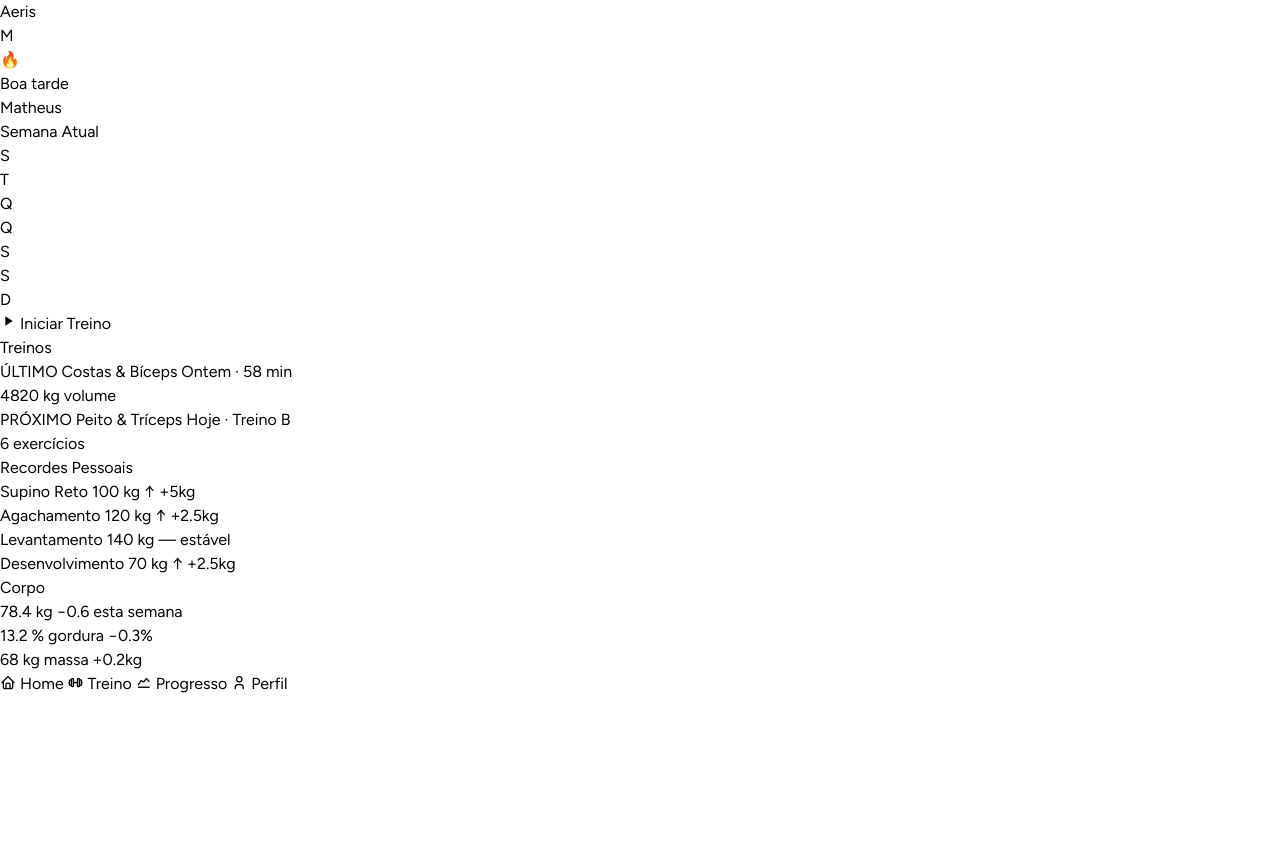
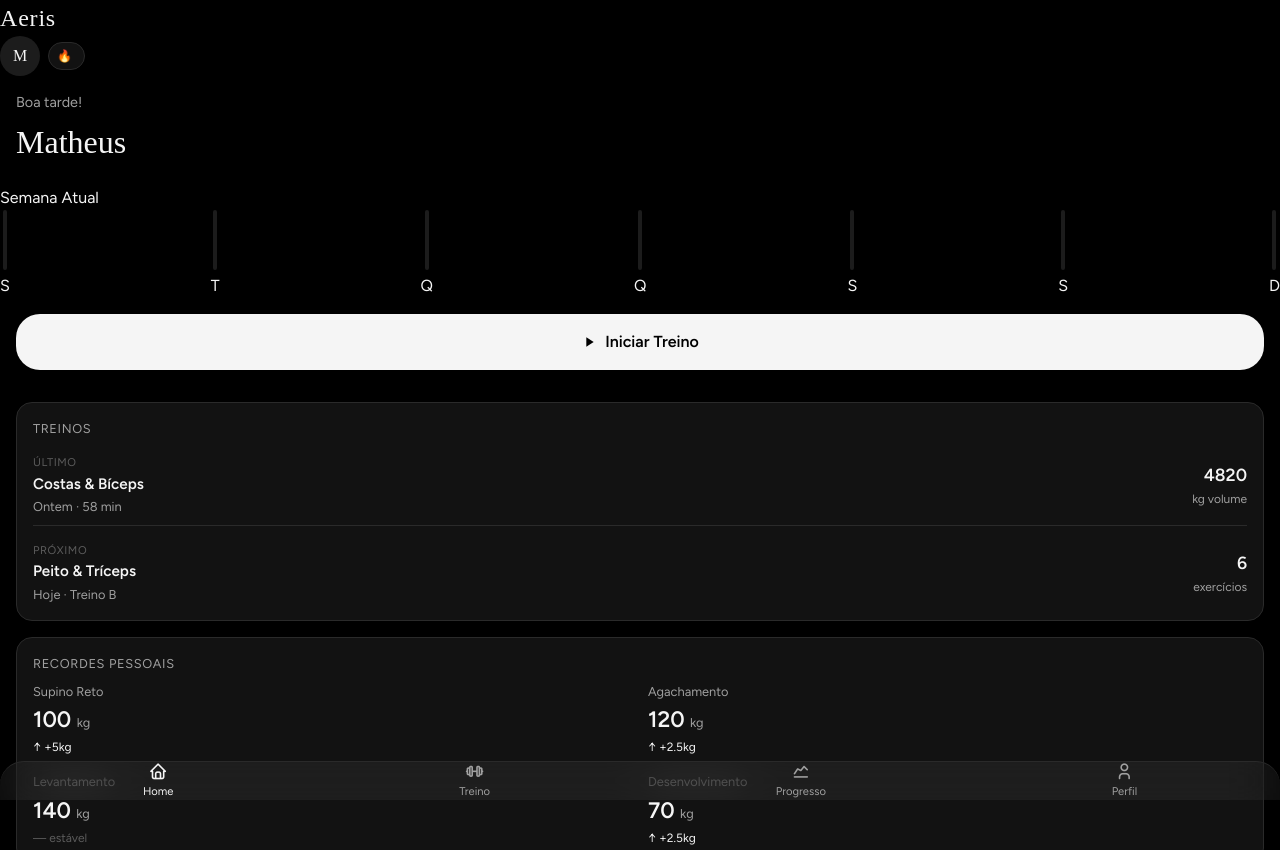
Before and after one commit to nerdwz/aeris, a plain HTML site: page index.html in a window 1280 px wide. Shown: the top 850 px of the page. Before the commit the page ends 800 px from the top, so only its background shows below. Drawn offline with Linux system fonts and the light colour scheme; a web font is replaced by a local one.

Commit message:
feat: add home.css with dark theme and glass nav

```diff
--- a/assets/css/home.css
+++ b/assets/css/home.css
@@ -0,0 +1,290 @@
+body {
+  background-color: var(--bg);
+  color: var(--text-primary);
+  padding-bottom: 70px;
+}
+
+.header {
+  display: flex;
+  justify-content: space-between;
+  align-items: center;
+  padding: var(--space-md);
+}
+
+.header {
+  display: flex;
+  justify-content: space-between;
+  align-items: center;
+  padding: var(--space-md);
+}
+
+.logo {
+  font-family: var(--font-display);
+  font-size: 1.5rem;
+  letter-spacing: 0.05rem;
+}
+
+.profile {
+  display: flex;
+  align-items: center;
+  gap: var(--space-sm);
+}
+
+.avatar {
+  width: 40px;
+  height: 40px;
+  border-radius: 50%;
+  background-color: var(--surface-2);
+  display: flex;
+  align-items: center;
+  justify-content: center;
+  font-family: var(--font-display);
+  font-size: 1rem;
+}
+
+.streak-badge {
+  display: flex;
+  align-items: center;
+  gap: var(--space-xs);
+  padding: var(--space-xs) var(--space-sm);
+  background-color: var(--surface);
+  border: 1px solid var(--border);
+  border-radius: var(--radius-lg);
+  font-size: 0.75rem;
+}
+
+.greeting {
+  padding: var(--space-md);
+  display: flex;
+  flex-direction: column;
+  gap: var(--space-xs);
+}
+
+.greeting p {
+  color: var(--text-muted);
+  font-size: 0.9rem;
+}
+
+.greeting h1 {
+  font-family: var(--font-display);
+  font-size: 2rem;
+  font-weight: 400;
+}
+
+#greeting-message {
+  color: var(--text-dim);
+  font-size: 0.85rem;
+}
+
+.days {
+  display: flex;
+  justify-content: space-between;
+  align-items: center;
+  gap: var(--space-xs);
+}
+
+.day {
+  display: flex;
+  flex-direction: column;
+  align-items: center;
+  gap: var(--space-xs);
+}
+
+.day-bar {
+  width: 4px;
+  height: 60px;
+  background-color: var(--surface-2);
+  border-radius: var(--radius-sm);
+}
+
+.btn-initiate {
+  display: flex;
+  align-items: center;
+  justify-content: center;
+  gap: var(--space-sm);
+  width: calc(100% - var(--space-md) * 2);
+  padding: var(--space-md);
+  margin: var(--space-md);
+  background-color: var(--text-primary);
+  color: var(--bg);
+  border-radius: var(--radius-lg);
+  font-size: 1rem;
+  font-weight: 600;
+}
+
+.cards {
+  display: flex;
+  flex-direction: column;
+  gap: var(--space-md);
+  padding: var(--space-md);
+}
+
+.card {
+  background-color: var(--surface);
+  border: 1px solid var(--border);
+  border-radius: var(--radius-md);
+  padding: var(--space-md);
+  display: flex;
+  flex-direction: column;
+  gap: var(--space-sm);
+}
+
+.card-label {
+  color: var(--text-muted);
+  font-size: 0.8rem;
+  text-transform: uppercase;
+  letter-spacing: 0.05em;
+}
+
+.workout-row {
+  display: flex;
+  justify-content: space-between;
+  align-items: center;
+  padding: var(--space-sm) 0;
+  border-bottom: 1px solid var(--border);
+}
+
+.workout-row:last-child {
+  border-bottom: none;
+  padding-bottom: 0;
+}
+
+.workout-row > div:first-child {
+  display: flex;
+  flex-direction: column;
+  gap: 2px;
+}
+
+.workout-tag {
+  font-size: 0.7rem;
+  color: var(--text-dim);
+  letter-spacing: 0.05em;
+}
+
+.workout-name {
+  font-size: 0.95rem;
+  font-weight: 600;
+}
+
+.workout-meta {
+  font-size: 0.8rem;
+  color: var(--text-muted);
+}
+
+.workout-stat {
+  display: flex;
+  flex-direction: column;
+  align-items: flex-end;
+  gap: 2px;
+}
+
+.workout-stat-val {
+  font-family: var(--font-num);
+  font-size: 1.1rem;
+  font-weight: 600;
+}
+
+.workout-stat-label {
+  font-size: 0.75rem;
+  color: var(--text-muted);
+}
+
+.prs-grid {
+  display: grid;
+  grid-template-columns: 1fr 1fr;
+  gap: var(--space-md);
+}
+
+.pr-item {
+  display: flex;
+  flex-direction: column;
+  gap: 2px;
+}
+
+.pr-exercise {
+  font-size: 0.8rem;
+  color: var(--text-muted);
+}
+
+.pr-val {
+  font-family: var(--font-num);
+  font-size: 1.4rem;
+  font-weight: 600;
+}
+
+.pr-unit {
+  font-size: 0.8rem;
+  font-weight: 400;
+  color: var(--text-muted);
+}
+
+.pr-delta {
+  font-size: 0.75rem;
+  color: var(--text-dim);
+}
+
+.pr-delta.up {
+  color: var(--text-primary);
+}
+
+.body-stats {
+  display: grid;
+  grid-template-columns: 1fr 1fr 1fr;
+  gap: var(--space-md);
+}
+
+.body-item {
+  display: flex;
+  flex-direction: column;
+  gap: 2px;
+}
+
+.body-val {
+  font-family: var(--font-num);
+  font-size: 1.4rem;
+  font-weight: 600;
+}
+
+.body-label {
+  font-size: 0.75rem;
+  color: var(--text-muted);
+}
+
+.body-delta {
+  font-size: 0.75rem;
+  color: var(--text-dim);
+}
+
+.bottom-nav {
+    position: fixed;
+    bottom: 0;
+    left: 0;
+    right: 0;
+    display: flex;
+    justify-content: space-around;
+    align-items: center;
+    background-color: rgba(255, 255, 255, 0.05);
+    backdrop-filter: blur(20px);
+    -webkit-backdrop-filter: blur(20px);
+    border-top: 1px solid var(--border);
+    border-top-left-radius: var(--radius-lg);
+    border-top-right-radius: var(--radius-lg);
+    padding: var(--space-md) 1.5;
+}
+
+.nav-item {
+  display: flex;
+  flex-direction: column;
+  align-items: center;
+  gap: 2px;
+  color: var(--text-muted);
+  font-size: 0.7rem;
+}
+
+.nav-item i {
+  font-size: 1.2rem;
+}
+
+.nav-item.active {
+  color: var(--text-primary);
+}
--- a/assets/css/tokens.css
+++ b/assets/css/tokens.css
@@ -1,12 +1,12 @@
 :root {
-  --bg: #fff;
-  --surface: #fafafa;
-  --surface-2: #f5f5f5;
-  --border: #e0e0e0;
-  --border-2: #d0d0d0;
-  --text-primary: #212121;
-  --text-muted: #757575;
-  --text-dim: #bdbdbd;
+  --bg: #000000;
+  --surface: #121212;
+  --surface-2: #1c1c1c;
+  --border: #2a2a2a;
+  --border-2: #3a3a3a;
+  --text-primary: #f5f5f5;
+  --text-muted: #a0a0a0;
+  --text-dim: #5c5c5c;
   --font-display: "Gloock", serif;
   --font-body: "Figtree", sans-serif;
   --font-num: "Figtree", sans-serif;
--- a/index.html
+++ b/index.html
@@ -5,9 +5,9 @@
     <meta name="viewport" content="width=device-width, initial-scale=1.0" />
 
     <!--Links do CSS -->
-    <link rel="stylesheet" href="/assets/css/reset.css" />
-    <link rel="stylesheet" href="/assets/css/tokens.css" />
-    <link rel="stylesheet" href="/assets/css/home.css" />
+    <link rel="stylesheet" href="assets/css/reset.css" />
+    <link rel="stylesheet" href="assets/css/tokens.css" />
+    <link rel="stylesheet" href="assets/css/home.css" />
 
     <!-- Links das Fontes -->
 
@@ -40,7 +40,7 @@
     <!-- Greeting -->
 
     <section class="greeting">
-      <p>Boa tarde</p>
+      <p>Boa tarde!</p>
       <h1>Matheus</h1>
       <p id="greeting-message"></p>
     </section>
```
